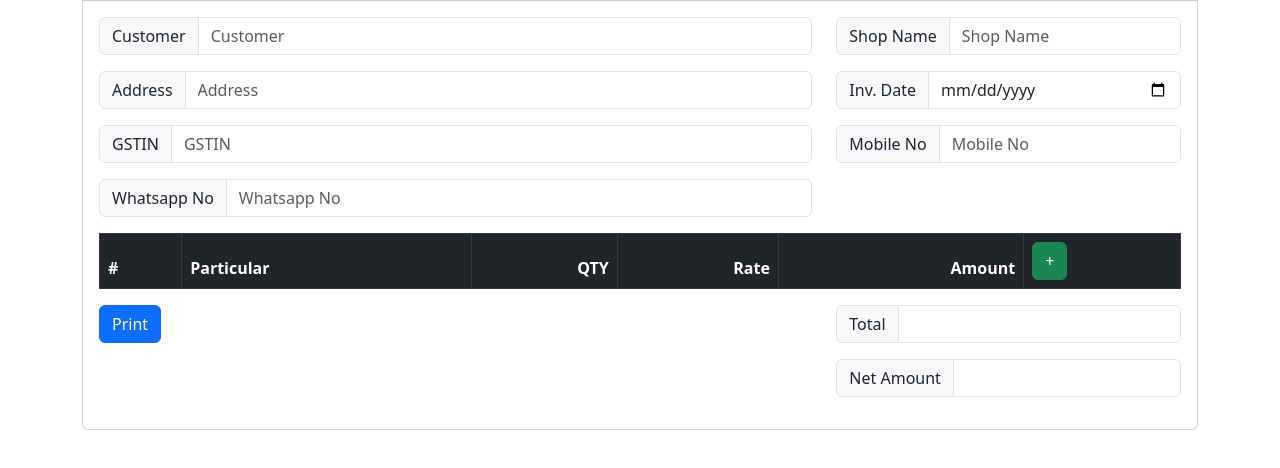
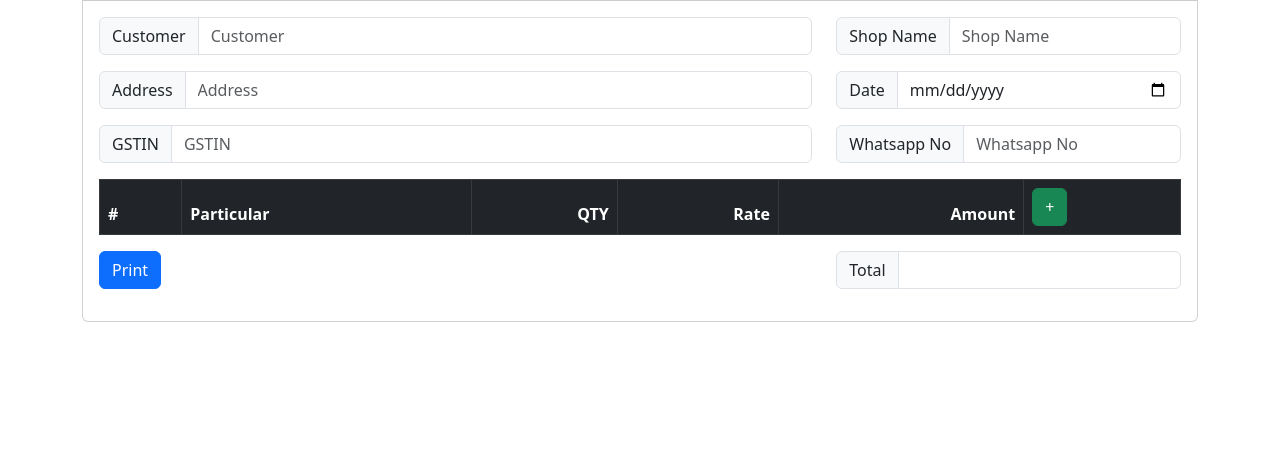
Before and after one commit to HayaAgencies/invoice, a plain HTML site: page index.html in a window 1280 px wide. Shown: the part 54-522 px from the top of the page. Drawn offline with nearby package versions, Linux system fonts and the light colour scheme.

Commit message:
Update index.html

```diff
--- a/index.html
+++ b/index.html
@@ -32,11 +32,6 @@
                             <span class="input-group-text" id="basic-addon1">GSTIN</span>
                             <input type="text" class="form-control" placeholder="GSTIN" name="City">
                           </div>
-
-                          <div class="input-group mb-3">
-                            <span class="input-group-text" id="basic-addon1">Whatsapp No</span>
-                            <input type="number" class="form-control" placeholder="Whatsapp No" name="Inv date">
-                          </div>
                     </div>
                     <div class="col-4">
                         <div class="input-group mb-3">
@@ -45,13 +40,13 @@
                           </div>
 
                           <div class="input-group mb-3">
-                            <span class="input-group-text" id="basic-addon1">Inv. Date</span>
+                            <span class="input-group-text" id="basic-addon1"> Date</span>
                             <input type="date" class="form-control" placeholder="Inv.Date" name="Inv date">
                           </div>
 
                           <div class="input-group mb-3">
-                            <span class="input-group-text" id="basic-addon1">Mobile No</span>
-                            <input type="number" class="form-control" placeholder="Mobile No" name="Inv date">
+                            <span class="input-group-text" id="basic-addon1">Whatsapp No</span>
+                            <input type="number" class="form-control" placeholder="Whatsapp No" name="Inv date">
                           </div>
                     </div>
 
@@ -91,10 +86,6 @@
                             <input id="Ftotal" readonly type="number" class="form-control text-end" placeholder="" >
                         </div>
 
-                        <div class="input-group mb-3">
-                            <span class="input-group-text" id="basic-addon1">Net Amount</span>
-                            <input type="text" class="form-control text-end" placeholder="">
-                        </div>
 
                     </div>
                   </div>
```
